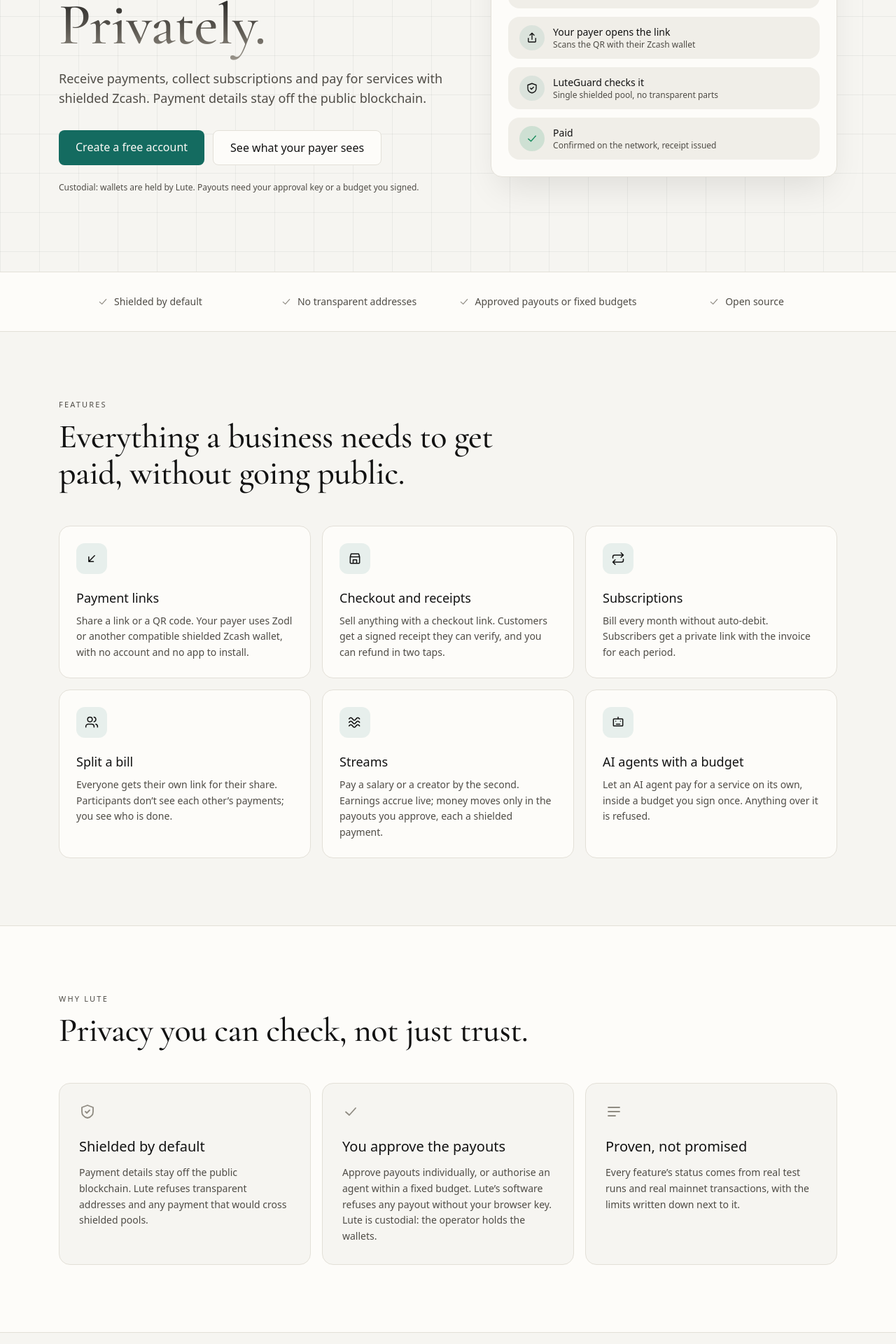
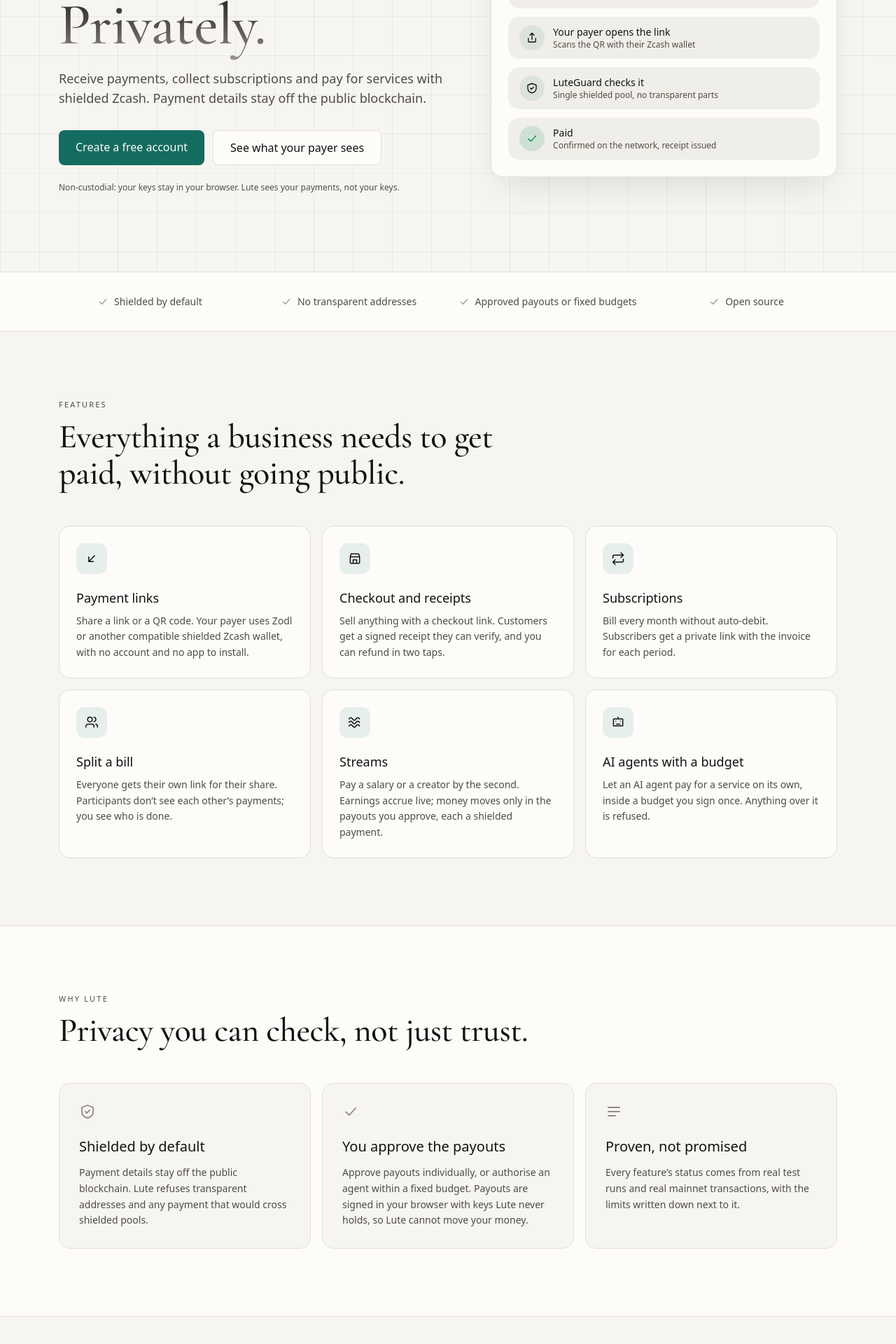
Before and after one commit to Stella112/zlute, a Next.js app in the folder apps/web/: page /welcome in a window 1280 px wide. Shown: the part 322-2242 px from the top of the page at 70% size. Built offline with nearby package versions, Linux system fonts and the light colour scheme.

Commit message:
custody claims match the shipped non-custodial accounts: FAQ, pillar and hero line; CUSTODY.md split into non-custodial (new accounts) and custodial (older accounts, agent wallets); evidence E-016 (regtest browser-signed payout)

```diff
--- a/apps/web/app/welcome/page.tsx
+++ b/apps/web/app/welcome/page.tsx
@@ -13,7 +13,7 @@ const FEATURES: { icon: IconName; title: string; body: string }[] = [
 
 const PILLARS: { icon: IconName; title: string; body: string }[] = [
   { icon: 'shield', title: 'Shielded by default', body: 'Payment details stay off the public blockchain. Lute refuses transparent addresses and any payment that would cross shielded pools.' },
-  { icon: 'check', title: 'You approve the payouts', body: 'Approve payouts individually, or authorise an agent within a fixed budget. Lute’s software refuses any payout without your browser key. Lute is custodial: the operator holds the wallets.' },
+  { icon: 'check', title: 'You approve the payouts', body: 'Approve payouts individually, or authorise an agent within a fixed budget. Payouts are signed in your browser with keys Lute never holds, so Lute cannot move your money.' },
   { icon: 'activity', title: 'Proven, not promised', body: 'Every feature’s status comes from real test runs and real mainnet transactions, with the limits written down next to it.' },
 ];
 
@@ -27,7 +27,7 @@ const STEPS: [string, string][] = [
 const FAQ: [string, string][] = [
   ['What does my payer need?', 'Only a compatible shielded Zcash wallet, such as Zodl. No account, no sign-up, no app from us.'],
   ['Who can see my payments?', 'Shielded payments protect your transaction details from public blockchain observers. Hosted Lute can see payment activity needed to operate the service (amounts, timing, your wallets’ history); recipients and notes are stored encrypted. Your payer’s wallet and the light-wallet server see what they always see.'],
-  ['Who holds the money?', 'Lute does (custodial). Each wallet’s key is sealed on Lute’s server, and Lute’s software releases a payout only with your approval key, but whoever operates the server could bypass that, and you cannot yet restore the wallet elsewhere. Keep only working balances here: payouts are limited to 0.02 ZEC each and 0.05 ZEC a day. For full self-custody, run Lute on your own server.'],
+  ['Who holds the money?', 'You do. Your wallet’s recovery phrase is created in your browser and never sent to Lute; every payout is signed in your browser, and your backup restores the wallet in Zodl without Lute. Lute holds only viewing keys, so it can see your payments but cannot move them. The exception is an AI-agent budget, which Lute holds so the agent can pay unattended: keep it small. Accounts created before 27 Oct 2026 remain custodial.'],
   ['What does it cost?', 'Lute adds no fee. The Zcash network fee for a payment is about 0.0001 ZEC.'],
   ['What still leaks?', 'The light-wallet server Lute syncs from sees network-level information such as IP address and timing, but never keys, amounts or memos. The Privacy page lists every known limit.'],
 ];
@@ -92,7 +92,7 @@ export default function Welcome() {
                 See what your payer sees
               </Link>
             </div>
-            <p className="mt-6 text-xs text-muted">Custodial: wallets are held by Lute. Payouts need your approval key or a budget you signed.</p>
+            <p className="mt-6 text-xs text-muted">Non-custodial: your keys stay in your browser. Lute sees your payments, not your keys.</p>
           </div>
 
           <div className="relative">
```
Also changed, not shown: 2 other files (tests, documents, lock files or other folders).
